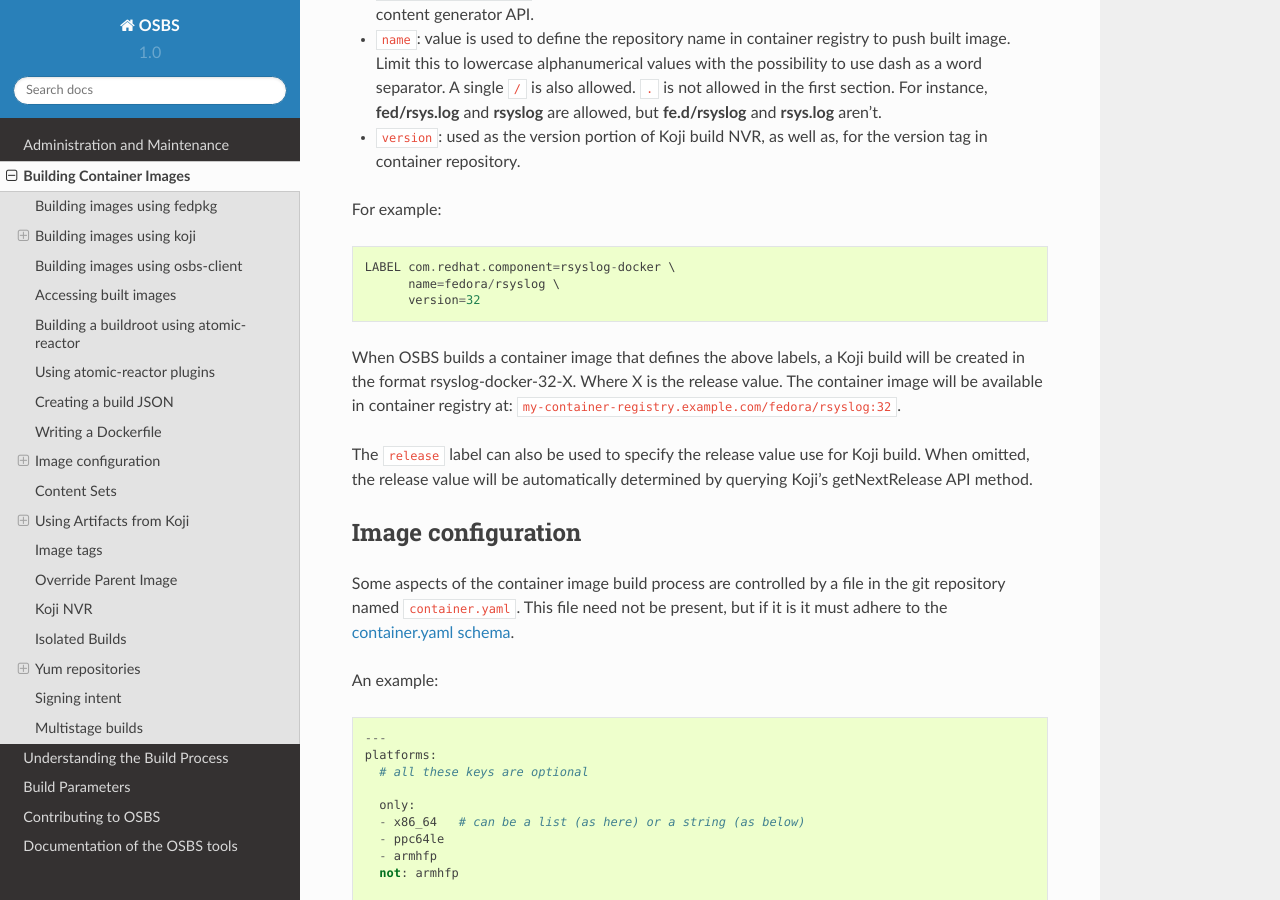
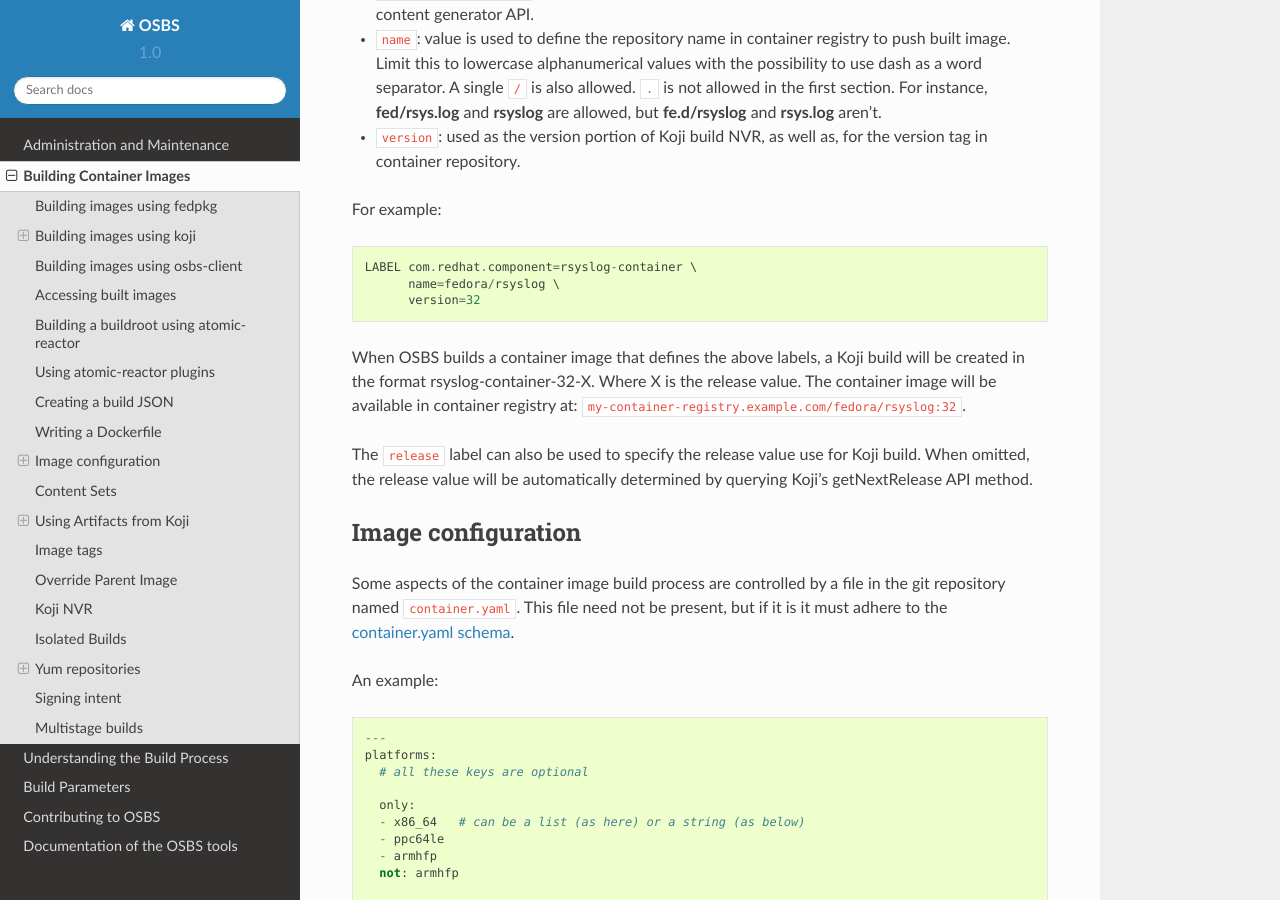
Before and after one commit to containerbuildsystem/osbs-docs, a Sphinx documentation site: the page built from docs/users.rst, in a window 1280 px wide and 900 px high, scrolled down 1068 px. Built offline with Sphinx 7.4.7 and the Read the Docs theme 2.0.0, drawn with Linux system fonts in a browser that asks for light colours.

Commit message:
users: use -container suffix
Use a "-container" suffix in the example component name.

```diff
--- a/docs/users.rst
+++ b/docs/users.rst
@@ -62,13 +62,13 @@ Some labels are required to be defined:
 
 For example::
 
-    LABEL com.redhat.component=rsyslog-docker \
+    LABEL com.redhat.component=rsyslog-container \
           name=fedora/rsyslog \
           version=32
 
 When OSBS builds a container image that defines the above labels, a Koji build
-will be created in the format rsyslog-docker-32-X. Where X is the release value.
-The container image will be available in container registry at:
+will be created in the format rsyslog-container-32-X. Where X is the release
+value.  The container image will be available in container registry at:
 ``my-container-registry.example.com/fedora/rsyslog:32``.
 
 The ``release`` label can also be used to specify the release value use for Koji
```
